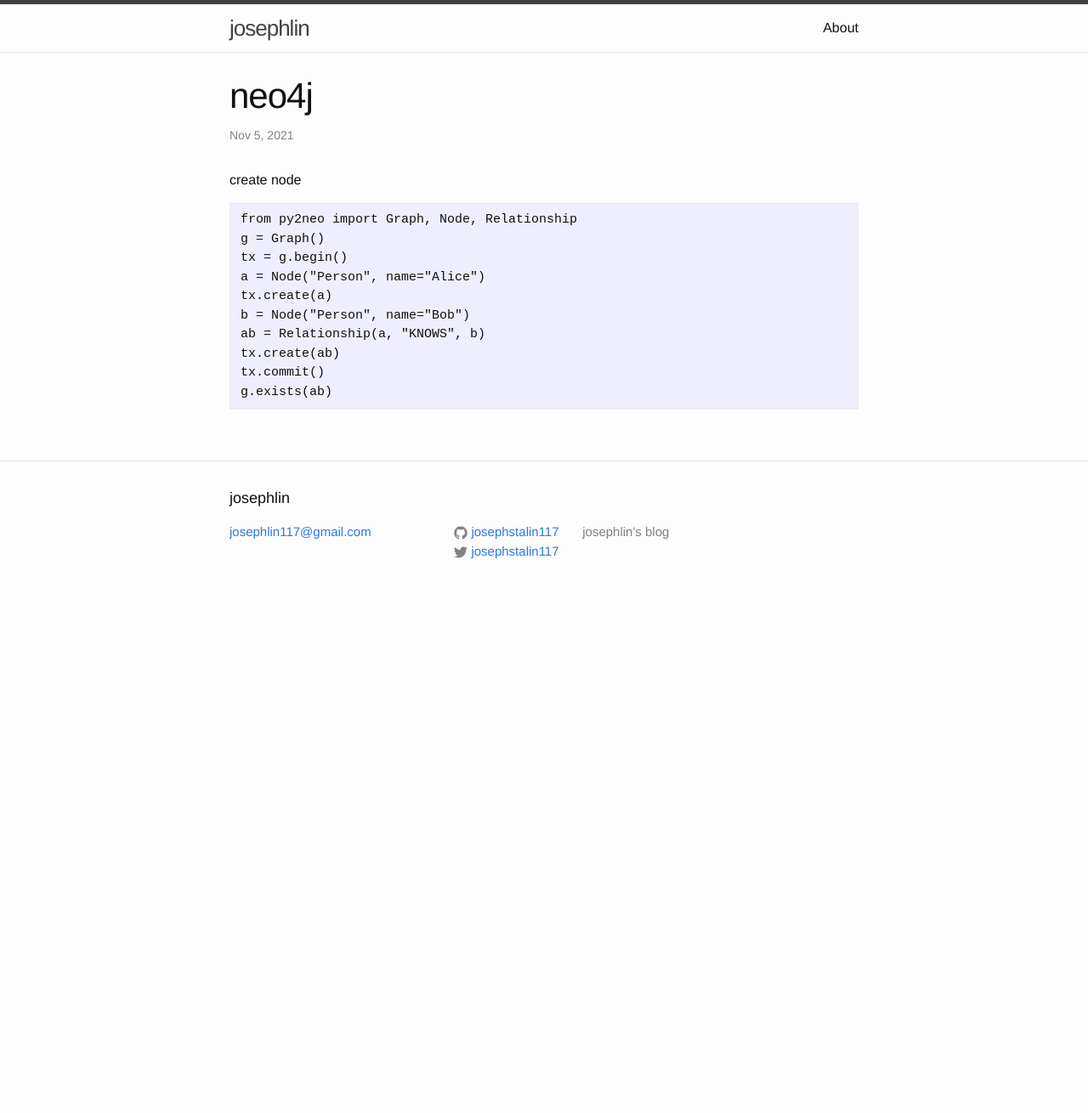
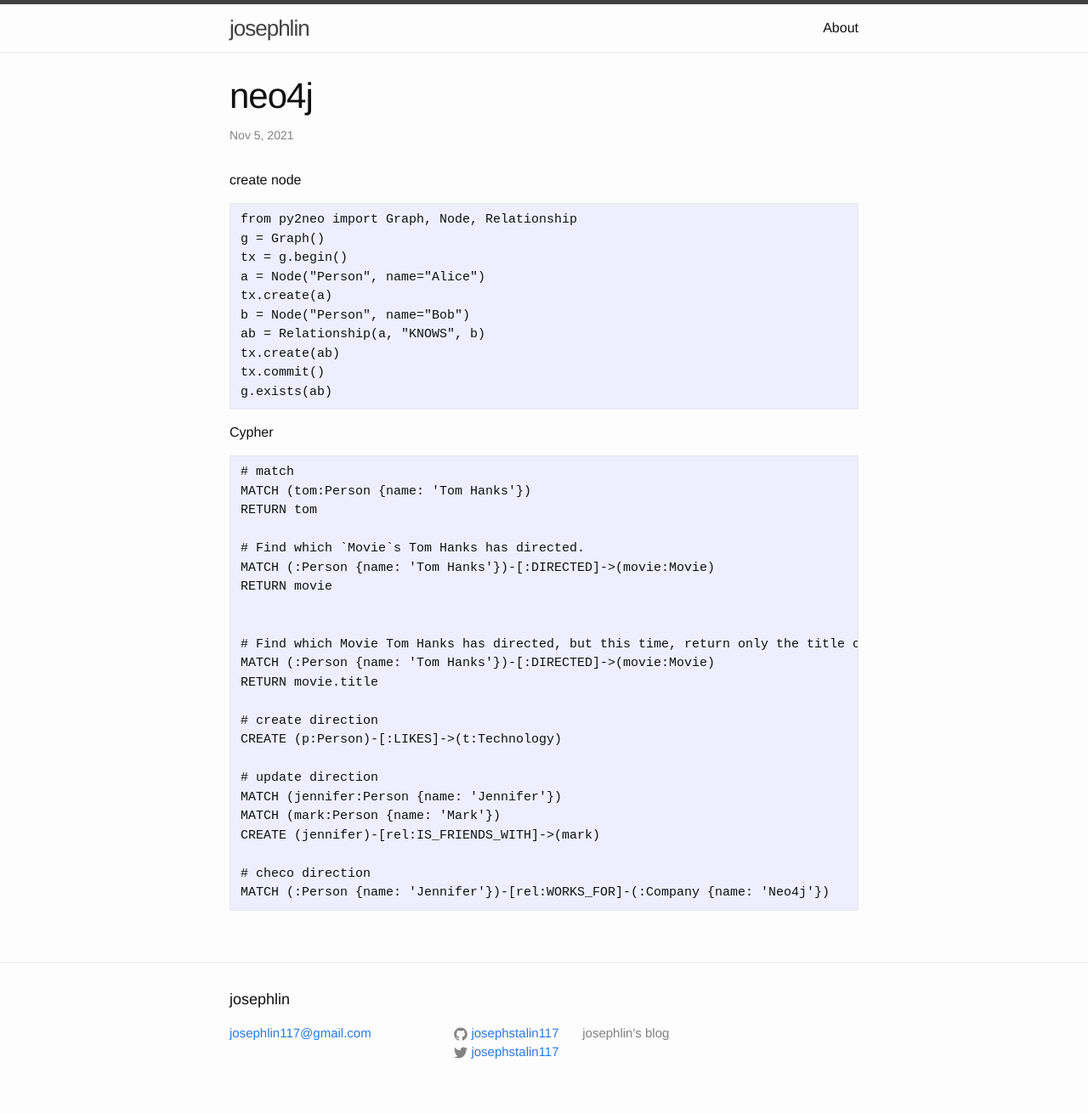
Before and after one commit to josephstalin117/josephstalin117.github.io, a Jekyll site: the page built from _posts/2021-11-5-neo4j.markdown, in a window 1280 px wide. Shown: the whole page at 85% size. Built offline with Jekyll 4.4.1, drawn with Linux system fonts in a browser that asks for light colours; before the commit the page ends 900 px from its top, so only the background shows below that.

Commit message:
update neo4j

````diff
--- a/_posts/2021-11-5-neo4j.markdown
+++ b/_posts/2021-11-5-neo4j.markdown
@@ -18,3 +18,30 @@
 tx.commit()
 g.exists(ab)
 ```
+
+Cypher
+```
+# match
+MATCH (tom:Person {name: 'Tom Hanks'})
+RETURN tom
+
+# Find which `Movie`s Tom Hanks has directed.
+MATCH (:Person {name: 'Tom Hanks'})-[:DIRECTED]->(movie:Movie)
+RETURN movie
+
+
+# Find which Movie Tom Hanks has directed, but this time, return only the title of the movie.
+MATCH (:Person {name: 'Tom Hanks'})-[:DIRECTED]->(movie:Movie)
+RETURN movie.title
+
+# create direction
+CREATE (p:Person)-[:LIKES]->(t:Technology)
+
+# update direction
+MATCH (jennifer:Person {name: 'Jennifer'})
+MATCH (mark:Person {name: 'Mark'})
+CREATE (jennifer)-[rel:IS_FRIENDS_WITH]->(mark)
+
+# checo direction
+MATCH (:Person {name: 'Jennifer'})-[rel:WORKS_FOR]-(:Company {name: 'Neo4j'})
+```
````
